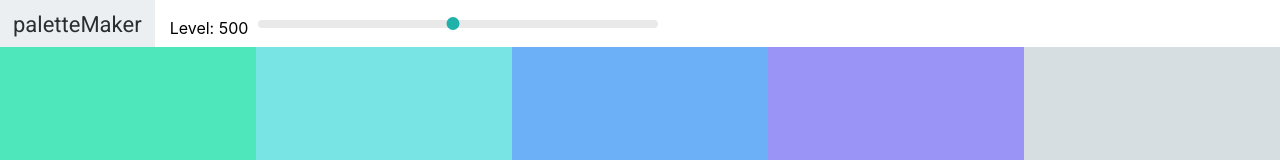
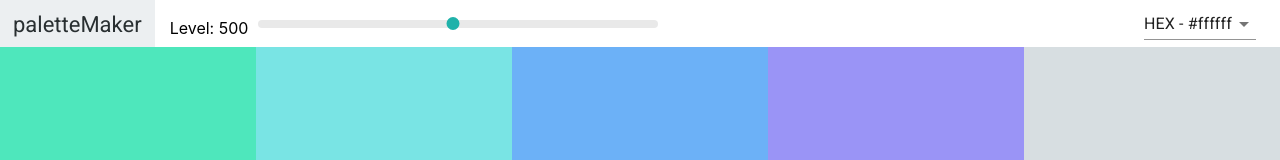
Before and after one commit to matchoo812/color-palette-generator, a React (Create React App) app: page / in a window 1280 px wide. Shown: the top 160 px of the page. Built offline with nearby package versions, Linux system fonts and the light colour scheme.

Commit message:
Add select and snackbar

```diff
--- a/package.json
+++ b/package.json
@@ -3,6 +3,8 @@
   "version": "0.1.0",
   "private": true,
   "dependencies": {
+    "@material-ui/core": "^4.11.0",
+    "@material-ui/icons": "^4.9.1",
     "@testing-library/jest-dom": "^4.2.4",
     "@testing-library/react": "^9.5.0",
     "@testing-library/user-event": "^7.2.1",
--- a/src/components/Navbar.css
+++ b/src/components/Navbar.css
@@ -46,3 +46,8 @@
   margin-left: -5px;
   margin-top: -3px;
 }
+
+.select-container {
+  margin-left: auto;
+  margin-right: 1.5rem;
+}
--- a/src/components/Navbar.js
+++ b/src/components/Navbar.js
@@ -1,11 +1,28 @@
 import React, { Component } from "react";
+import { MenuItem, Select, Snackbar, IconButton } from "@material-ui/core";
+import { Close } from "@material-ui/icons";
 import Slider from "rc-slider";
 import "rc-slider/assets/index.css";
 import "./Navbar.css";
 
 class Navbar extends Component {
+  constructor(props) {
+    super(props);
+    this.state = { format: "hex", open: false };
+    this.handleFormatChange = this.handleFormatChange.bind(this);
+    this.closeSnackbar = this.closeSnackbar.bind(this);
+  }
+  handleFormatChange(e) {
+    this.setState({ format: e.target.value, open: true });
+    this.props.handleChange(e.target.value);
+  }
+  closeSnackbar() {
+    this.setState({ open: false });
+  }
+
   render() {
     const { level, changeLevel } = this.props;
+    const { format, open } = this.state;
     return (
       <nav className="Navbar">
         <div className="logo">
@@ -17,6 +34,25 @@
             <Slider defaultValue={level} min={100} max={900} step={100} onAfterChange={changeLevel} />
           </div>
         </div>
+        <div className="select-container">
+          <Select value={format} onChange={this.handleFormatChange}>
+            <MenuItem value="hex">HEX - #ffffff</MenuItem>
+            <MenuItem value="rgb">RGB - rgb(255,255,255)</MenuItem>
+          </Select>
+        </div>
+        <Snackbar
+          anchorOrigin={{ vertical: "bottom", horizontal: "left" }}
+          open={open}
+          autoHideDuration={3000}
+          message={<span id="message-id">Format Changed to {format.toUpperCase()}</span>}
+          ContentProps={{ "aria-describedby": "message-id" }}
+          onClose={this.closeSnackbar}
+          action={[
+            <IconButton onClick={this.closeSnackbar} color="inherit" key="close" aria-label="close">
+              <Close />
+            </IconButton>,
+          ]}
+        />
       </nav>
     );
   }
--- a/src/components/Palette.js
+++ b/src/components/Palette.js
@@ -8,18 +8,23 @@
     super(props);
     this.state = { level: 500 };
     this.changeLevel = this.changeLevel.bind(this);
+    this.changeFormat = this.changeFormat.bind(this);
   }
   changeLevel(level) {
     this.setState({ level });
   }
+  changeFormat(val) {
+    this.setState({ format: val });
+  }
+
   render() {
     const { colors } = this.props.palette;
-    const { level } = this.state;
+    const { level, format } = this.state;
 
-    const colorBoxes = colors[level].map(c => <ColorBox background={c.hex} name={c.name} key={c.name} />);
+    const colorBoxes = colors[level].map(color => <ColorBox background={color[format] || color.hex} name={color.name} key={color.name} />);
     return (
       <div className="Palette">
-        <Navbar level={level} changeLevel={this.changeLevel} />
+        <Navbar level={level} changeLevel={this.changeLevel} handleChange={this.changeFormat} />
         <div className="Palette-colors">{colorBoxes}</div>
         {/* footer goes here */}
       </div>
```
Also changed, not shown: 1 other file (tests, documents, lock files or other folders).
